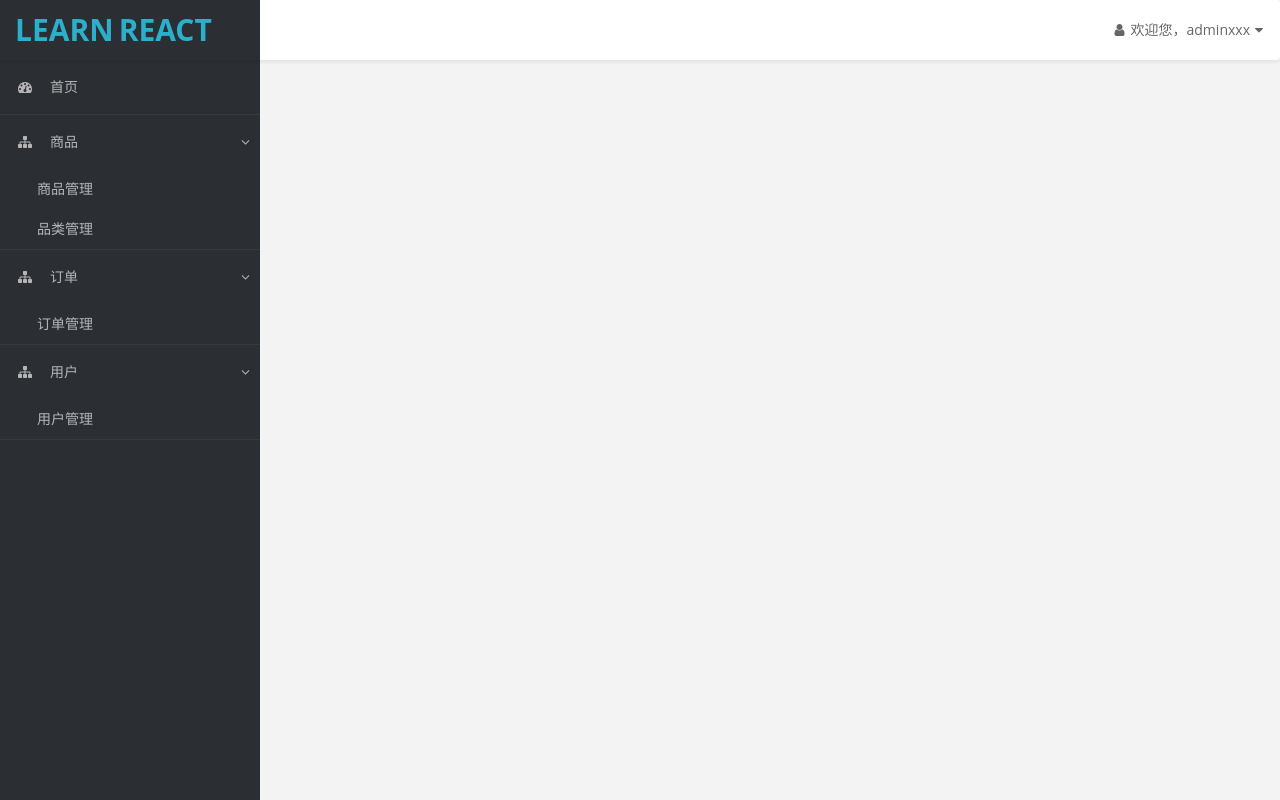
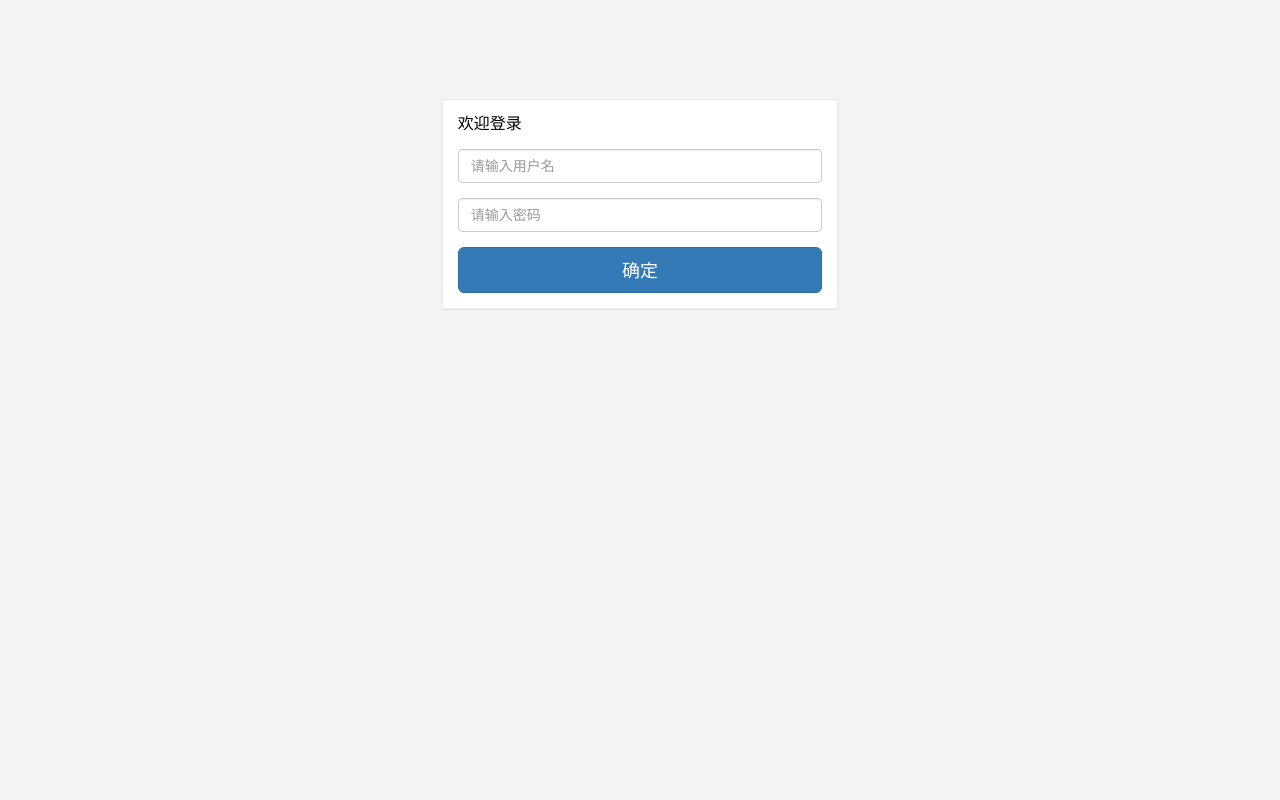
Before and after one commit to hanihanihaani/admin, a React app: page /login in a window 1280 px wide. Built offline with nearby package versions, Linux system fonts and the light colour scheme.

Commit message:
登录样式的开发

```diff
--- a/src/app.jsx
+++ b/src/app.jsx
@@ -5,17 +5,23 @@ import { BrowserRouter as Router, Switch, Redirect, Route, Link } from 'react-ro
 
 import Home from 'page/home/index.jsx';
 import LayOut from 'component/layout/index.jsx';
+import Login from 'page/login/index.jsx';
 
 
 class App extends React.Component{
     render() {
         return (
             <Router>
-                <LayOut>
-                    <Switch>
-                        <Route exact path='/' component={Home} />
-                    </Switch>
-                </LayOut>
+                <Switch>
+                    <Route exact path='/login' component={Login} />
+                    <Route exact path='/login' render={props => (
+                        <LayOut>
+                            <Switch>
+                                <Route exact path='/' component={Home} />
+                            </Switch>
+                        </LayOut>
+                    )} />
+                </Switch>
             </Router>
         )
     }
--- /dev/null
+++ b/src/page/login/index.css
@@ -0,0 +1,3 @@
+.panel {
+    margin-top: 25%;
+}
--- /dev/null
+++ b/src/page/login/index.jsx
@@ -0,0 +1,54 @@
+import React from 'react';
+import './index.css';
+
+class Login extends React.Component{
+    constructor(props) {
+        super(props)
+        this.state = {
+            username:'',
+            password:''
+        }
+    }
+    onInputChange(e) {
+        let inputValue = e.target.value,
+            inputName = e.target.name;
+        this.setState({
+            [inputName]:inputValue
+        })
+    }
+    render() {
+        return (
+            <div className='col-md-4 col-md-offset-4'>
+               <div className="panel panel-default">
+                    <div className="panel-heading">
+                        <h2 className="panel-title">欢迎登录</h2>
+                    </div>
+                    <div className="panel-body">
+                    <form>
+                        <div className="form-group">
+                            <input type="email"
+                                className="form-control"
+                                name='username'
+                                placeholder="请输入用户名"
+                                onChange = {e => this.onInputChange(e)}
+                                />
+                        </div>
+                        <div className="form-group">
+                            <input type="password"
+                                className="form-control"
+                                name='password'
+                                placeholder="请输入密码"
+                                onChange = {e => this.onInputChange(e)}
+                            />
+                        </div>
+                        <button type="submit" className="btn btn-lg btn-block btn-primary">确定</button>
+                        </form>
+                    </div>
+                </div>
+            </div>
+
+        )
+    }
+}
+
+export default Login;
```
